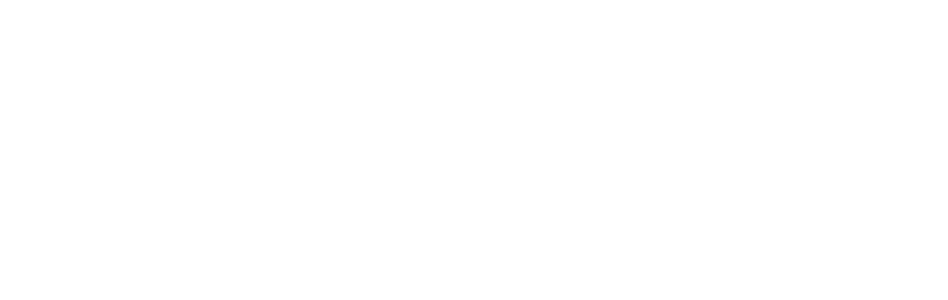
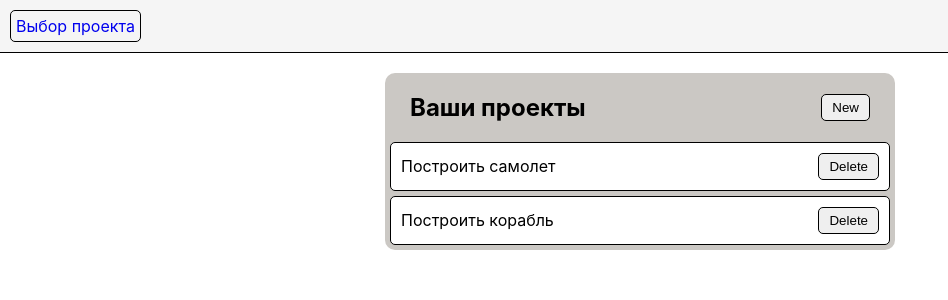
Before and after one commit to Ovsepyan28/projects-under-control, a React (Create React App) app: page / in a window 1280 px wide. Before the commit this address had no page. Shown: the top 300 px of the page, without its empty margins (0-948 px from the left). Built offline with nearby package versions, Linux system fonts and the light colour scheme.

Commit message:
fix: добавил basename

```diff
--- a/src/App.tsx
+++ b/src/App.tsx
@@ -10,9 +10,9 @@
     return (
         <div className="App">
             <Routes>
-                <Route path="/projects-under-control" element={<RouteWithLayout />}>
+                <Route path="/" element={<RouteWithLayout />}>
                     <Route index element={<Projects />} />
-                    <Route path="/projects-under-control/:id" element={<Project />} />
+                    <Route path="/:id" element={<Project />} />
                 </Route>
             </Routes>
         </div>
--- a/src/components/Header/index.tsx
+++ b/src/components/Header/index.tsx
@@ -7,7 +7,7 @@
 export const Header: FC = () => {
     return (
         <div className="header">
-            <NavLink end className="buttonProjects" to="/projects-under-control">
+            <NavLink end className="buttonProjects" to="/">
                 Выбор проекта
             </NavLink>
         </div>
--- a/src/components/ProjectCard/index.tsx
+++ b/src/components/ProjectCard/index.tsx
@@ -24,7 +24,7 @@
     };
 
     return (
-        <div className="projectCard" onClick={() => navigate(`/projects-under-control/${url}`)}>
+        <div className="projectCard" onClick={() => navigate(`/${url}`)}>
             {name}
             <div>
                 <button onClick={onRemoveProject}>Delete</button>
--- a/src/index.tsx
+++ b/src/index.tsx
@@ -10,11 +10,9 @@
 
 const root = ReactDOM.createRoot(document.getElementById("root") as HTMLElement);
 root.render(
-    // <React.StrictMode>
     <Provider store={store}>
-        <BrowserRouter>
+        <BrowserRouter basename={process.env.PUBLIC_URL}>
             <App />
         </BrowserRouter>
     </Provider>
-    // </React.StrictMode>
 );
```
